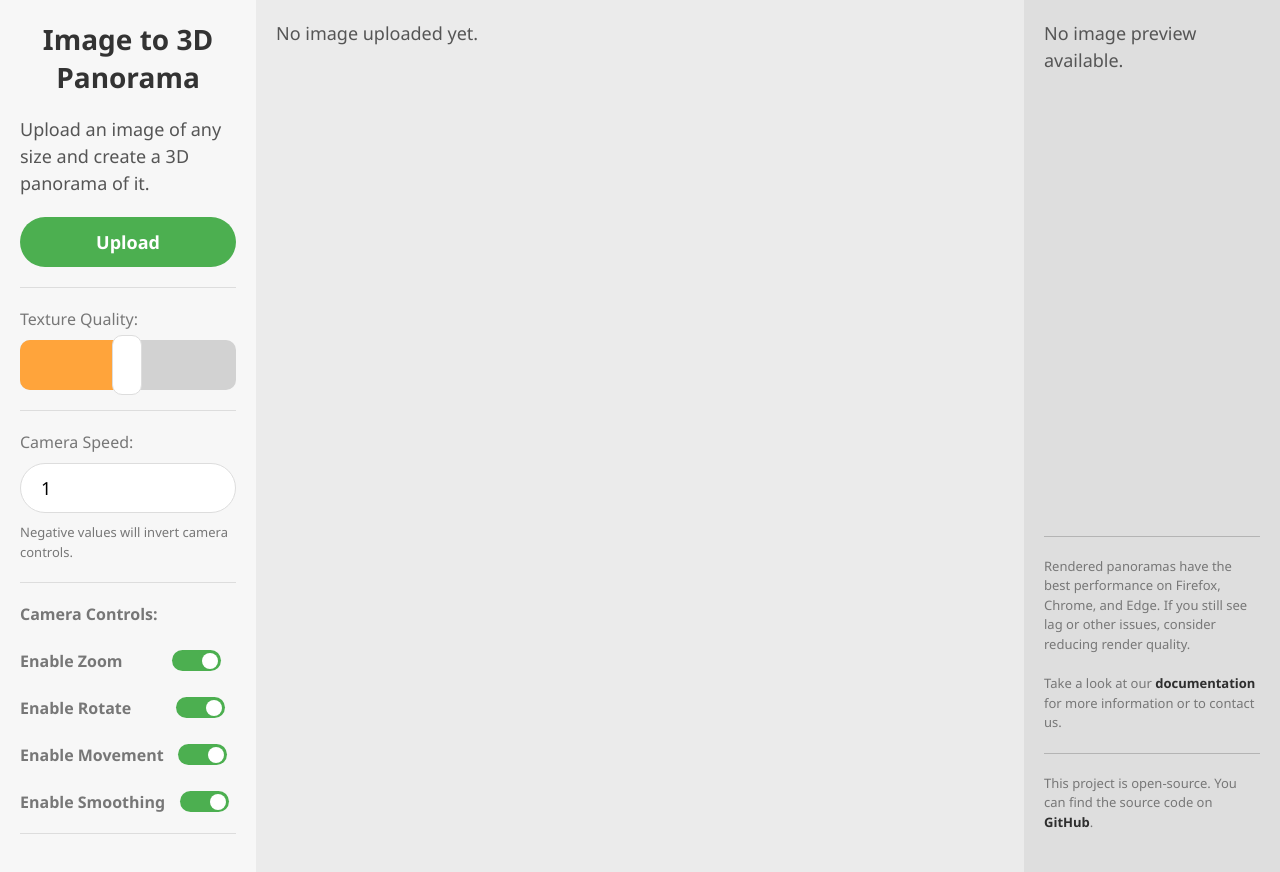
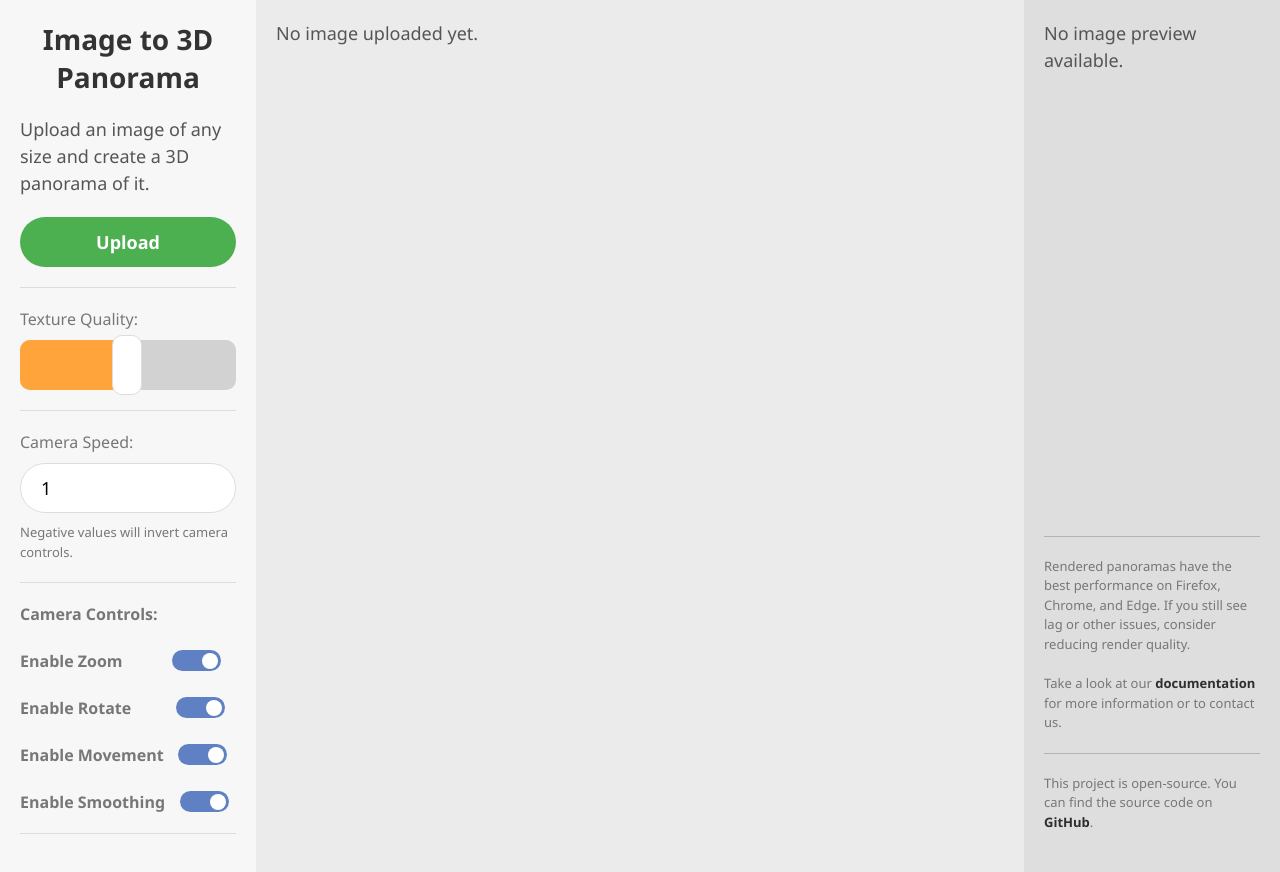
Before and after one commit to LyubomirT/lookaround, a Flask app: page / in a window 1280 px wide, with the box ticked. Run offline with Flask 3, Linux system fonts and the light colour scheme.

Commit message:
Update slider colors in styles.css

```diff
--- a/static/css/styles.css
+++ b/static/css/styles.css
@@ -273,11 +273,11 @@ canvas {
   }
 
   input:checked + .slider {
-    background-color: #4caf50;
+    background-color: #5f81c3;
   }
 
   input:focus + .slider {
-    box-shadow: 0 0 1px #4caf50;
+    box-shadow: 0 0 1px #5f81c3
   }
 
   input:checked + .slider:before {
```
